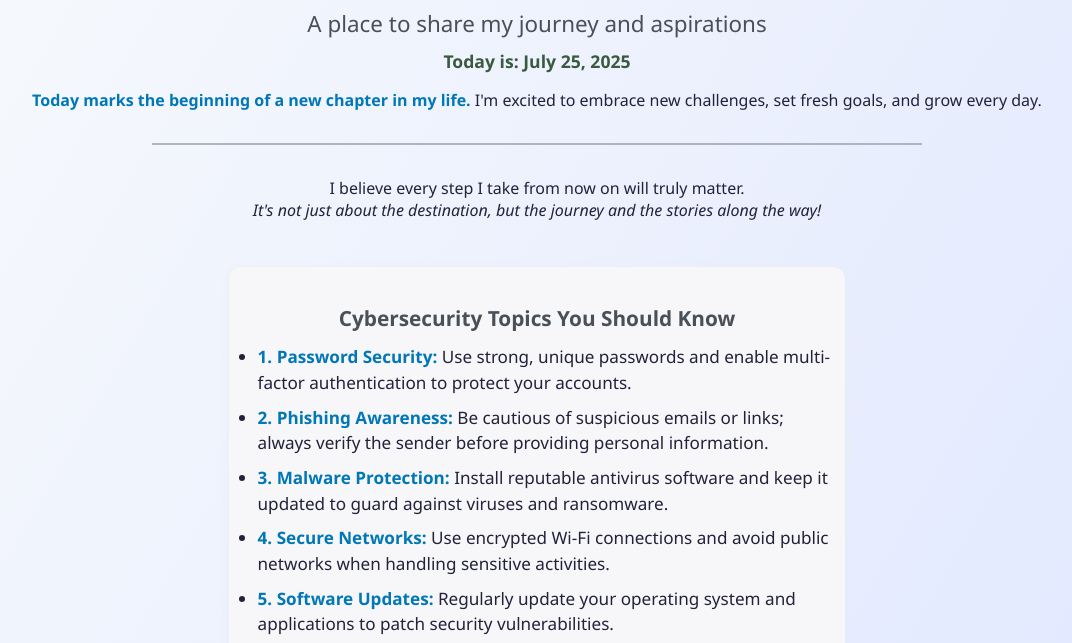
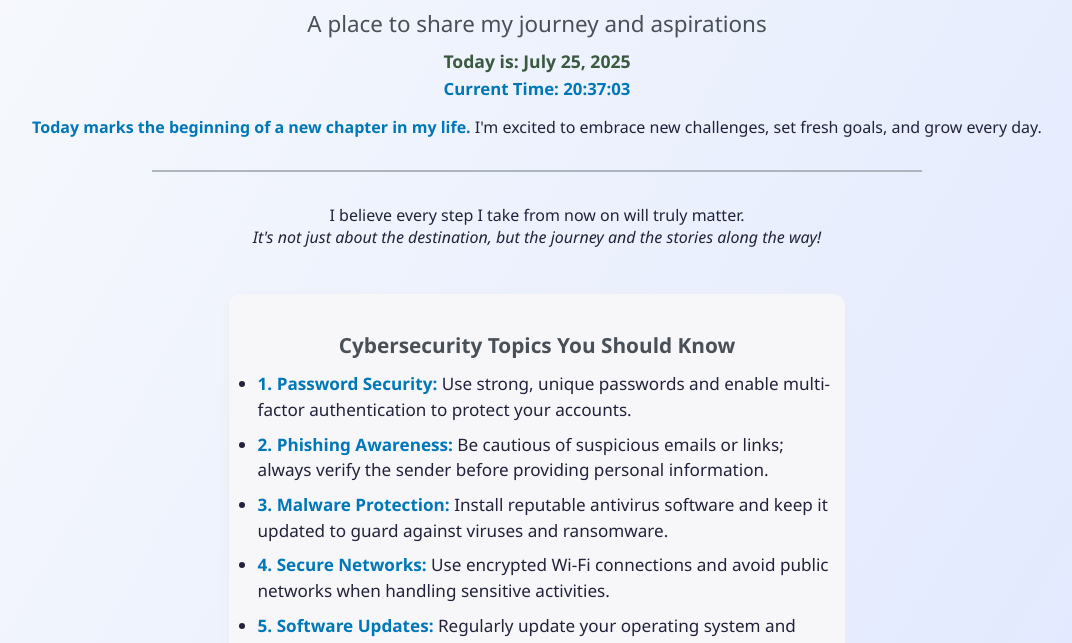
Before and after one commit to gueswhoami/gueswhoami.github.io, a plain HTML site: page index.html in a window 1280 px wide. Shown: the part 123-766 px from the top of the page, without its empty margins (103-1175 px from the left). Drawn offline with Linux system fonts and the light colour scheme.

Commit message:
Update index.html

```diff
--- a/index.html
+++ b/index.html
@@ -28,8 +28,14 @@
       .date {
         color: #3a5a40;
         font-weight: bold;
-        margin: 8px 0 16px 0;
+        margin: 8px 0 4px 0;
         font-size: 1.1em;
+      }
+      .time {
+        color: #0077b6;
+        font-weight: bold;
+        font-size: 1.05em;
+        margin-bottom: 16px;
       }
       .highlight {
         color: #0077b6;
@@ -82,6 +88,9 @@
     <div class="subtitle">A place to share my journey and aspirations</div>
     <div class="date">
       Today is: <span id="today"></span>
+    </div>
+    <div class="time">
+      Current Time: <span id="currentTime"></span>
     </div>
     <p>
       <span class="highlight">Today marks the beginning of a new chapter in my life.</span>
@@ -137,6 +146,21 @@
       const today = new Date();
       const options = { year: "numeric", month: "long", day: "numeric" };
       document.getElementById('today').textContent = today.toLocaleDateString(undefined, options);
+
+      // Real-time clock
+      function updateTime() {
+        const now = new Date();
+        let h = now.getHours();
+        let m = now.getMinutes();
+        let s = now.getSeconds();
+        // Add leading zeros
+        h = h < 10 ? "0" + h : h;
+        m = m < 10 ? "0" + m : m;
+        s = s < 10 ? "0" + s : s;
+        document.getElementById('currentTime').textContent = h + ":" + m + ":" + s;
+      }
+      updateTime();
+      setInterval(updateTime, 1000);
     </script>
   </body>
 </html>
```
